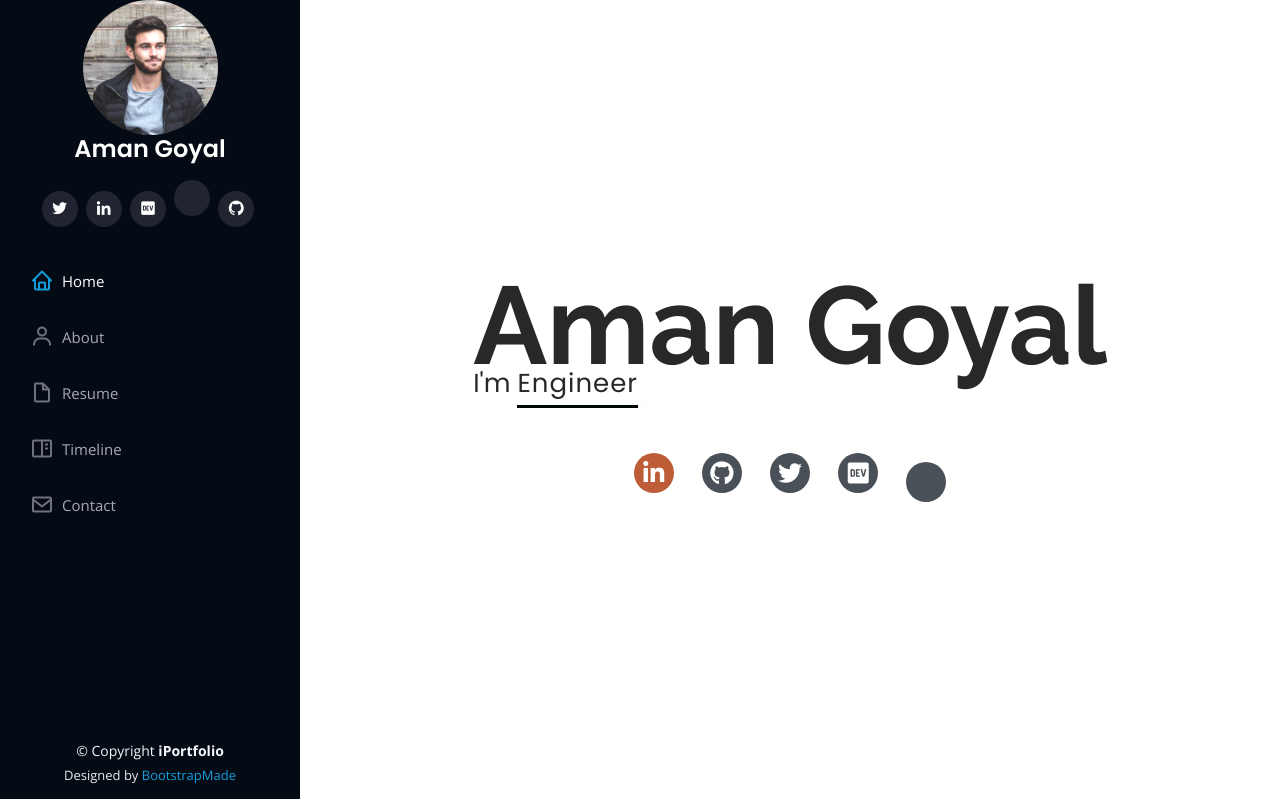
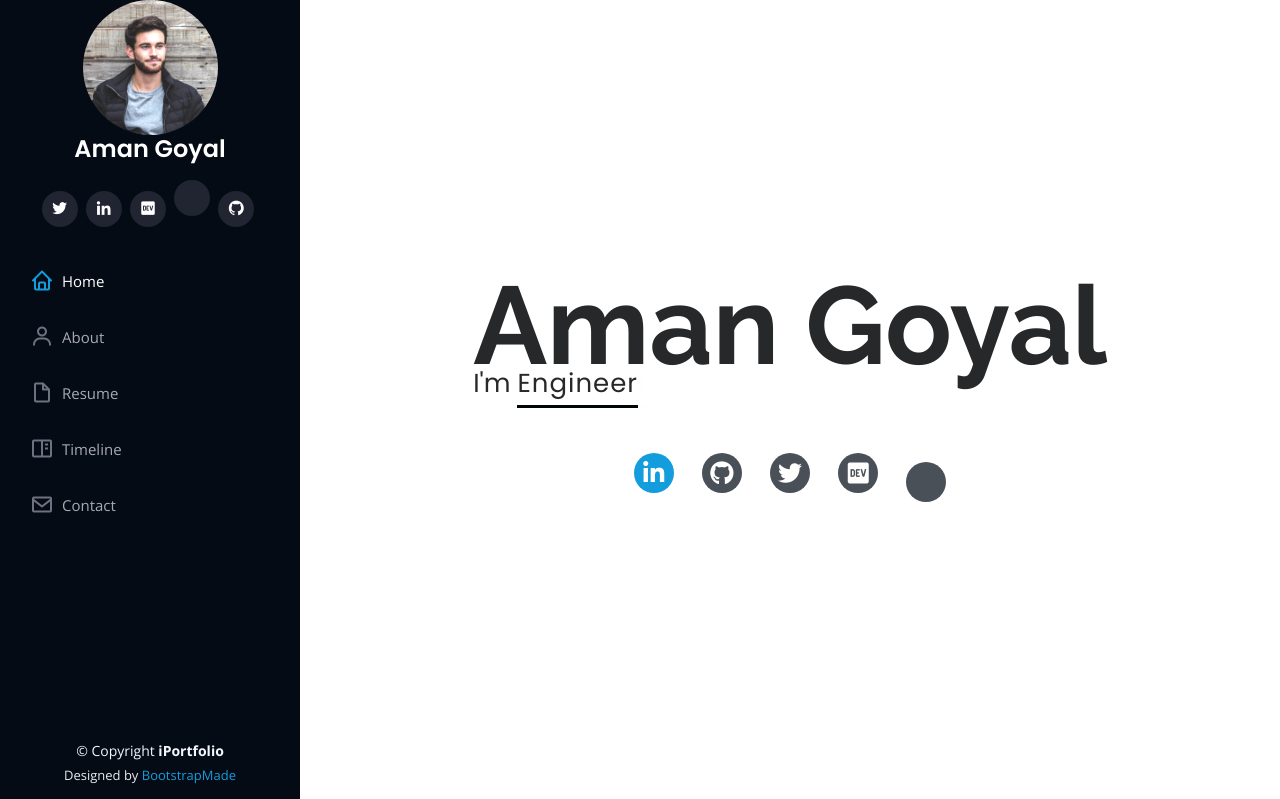
Before and after one commit to goyal-aman/portfolio, a Django app: page / in a window 1280 px wide, with the pointer over the restyled element. Shown: the top 799 px of the page. Run offline with Django 3.2, Linux system fonts and the light colour scheme; some libraries are stand-ins or nearby versions.

Commit message:
changes hover color to blue in social icons

```diff
--- a/landingpage/static/landingpage/css/style.css
+++ b/landingpage/static/landingpage/css/style.css
@@ -1098,5 +1098,5 @@ section {
 }
 
 .social-icons .social-icon:hover {
-  background-color: #bd5d38;
+  background-color: #149ddd;
 }
```
